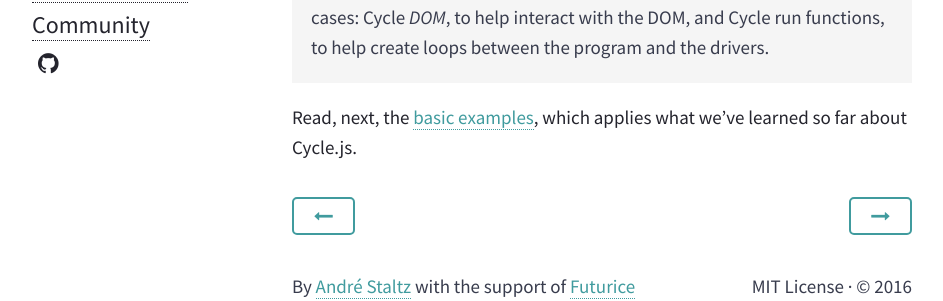
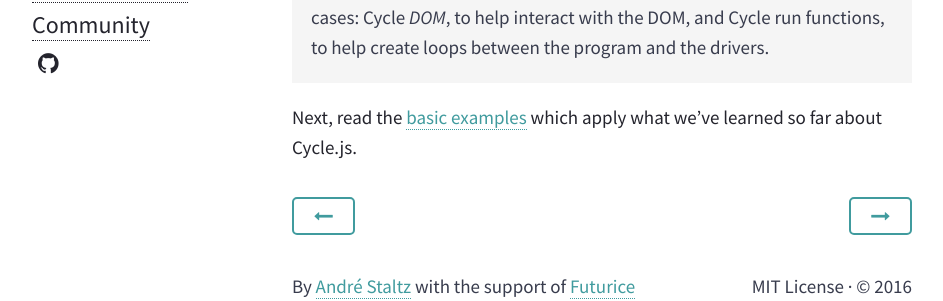
Before and after one commit to cyclejs/old-website, a Jekyll site: the page built from _posts/2015-01-29-streams.md, in a window 1280 px wide and 900 px high, scrolled down 8010 px. Shown: the part 559-860 px from the top of the window, without its empty margins (168-1111 px from the left). Built offline with Jekyll 4.4.1, drawn with Linux system fonts in a browser that asks for light colours; nearby versions of some CDN libraries; some of the changed text lies outside the part shown.

Commit message:
Minor wording fix to homepage (#60)

```diff
--- a/_posts/2015-01-29-streams.md
+++ b/_posts/2015-01-29-streams.md
@@ -201,4 +201,4 @@
 >
 > Notice how small `@cycle/xstream-run` is. Cycle.js is simply an architecture for building reactive web applications: a set of ideas about how you should structure your app using *xstream* or *RxJS* or *most.js*. To help you out, it also provides some libraries to address common use cases: Cycle *DOM*, to help interact with the DOM, and Cycle run functions, to help create loops between the program and the drivers.
 
-Read, next, the [basic examples](/basic-examples.html), which applies what we've learned so far about Cycle.js.
+Next, read the [basic examples](/basic-examples.html) which apply what we've learned so far about Cycle.js.
```
Also changed, not shown: other parts of _posts/2015-01-29-streams.md (+1 -1 lines).
